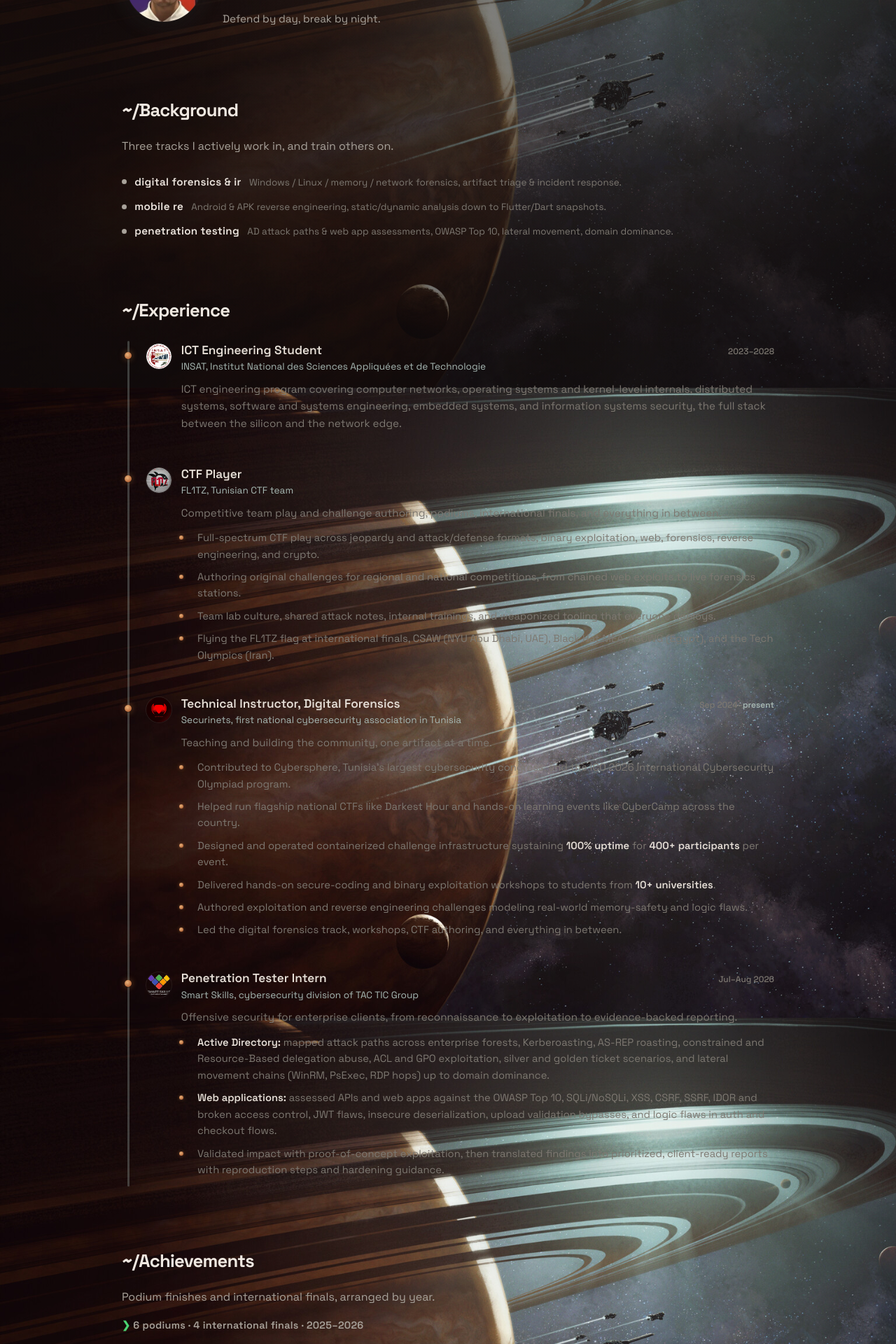
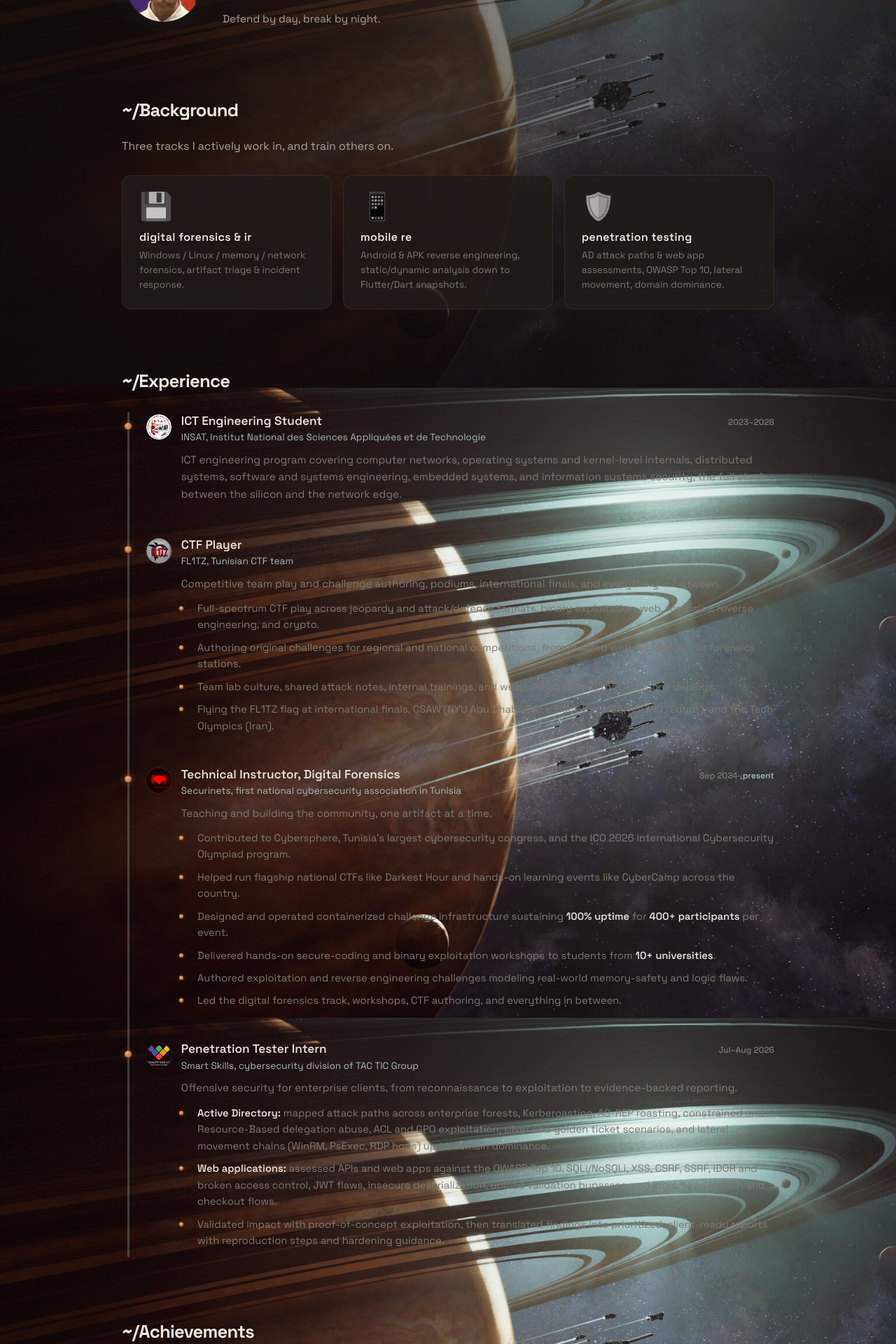
Before and after one commit to 0xZyyz/0xZyyz.github.io, a Jekyll site: the page built from index.html, in a window 1280 px wide. Shown: the part 346-2266 px from the top of the page at 70% size. Built offline with Jekyll 4.4.1, drawn with Linux system fonts in a browser that asks for light colours.

Commit message:
Restyle background section as Securinets-style category cards

```diff
--- a/index.html
+++ b/index.html
@@ -32,19 +32,25 @@
     <p class="section__lede">Three tracks I actively work in, and train others on.</p>
     <ul class="tracks">
       <li class="track track--blue">
-        <span class="track__mark" aria-hidden="true"></span>
+        <span class="track__icon" aria-hidden="true">💾</span>
+        <div class="track__body">
           <h3>digital forensics &amp; ir</h3>
           <span class="track__desc">Windows / Linux / memory / network forensics, artifact triage &amp; incident response.</span>
+        </div>
       </li>
       <li class="track track--violet">
-        <span class="track__mark" aria-hidden="true"></span>
+        <span class="track__icon" aria-hidden="true">📱</span>
+        <div class="track__body">
           <h3>mobile re</h3>
           <span class="track__desc">Android &amp; APK reverse engineering, static/dynamic analysis down to Flutter/Dart snapshots.</span>
+        </div>
       </li>
       <li class="track track--coral">
-        <span class="track__mark" aria-hidden="true"></span>
+        <span class="track__icon" aria-hidden="true">🛡️</span>
+        <div class="track__body">
           <h3>penetration testing</h3>
           <span class="track__desc">AD attack paths &amp; web app assessments, OWASP Top 10, lateral movement, domain dominance.</span>
+        </div>
       </li>
     </ul>
   </section>
--- a/style.css
+++ b/style.css
@@ -727,60 +727,75 @@
 
 .section__lede { margin: 0 0 1.75rem; color: var(--text-secondary); max-width: 60ch; }
 
-/* ---- background: track rows ---- */
+/* ---- background: track cards (Securinets-style categories) ---- */
 .tracks {
   list-style: none;
   margin: 0;
   padding: 0;
   display: grid;
-  gap: 0.85rem;
+  grid-template-columns: repeat(auto-fit, minmax(240px, 1fr));
+  gap: 1rem;
 }
 
 .track {
   --tc: var(--accent);
   position: relative;
   display: flex;
-  align-items: flex-start;
-  gap: 0.7rem;
+  flex-direction: column;
+  gap: 0.85rem;
+  padding: 1.6rem 1.5rem 1.5rem;
+  background: color-mix(in srgb, var(--bg-2) 82%, transparent);
+  border: 1px solid var(--line);
+  border-radius: 14px;
+  backdrop-filter: blur(10px);
+  -webkit-backdrop-filter: blur(10px);
+  transition: transform 0.22s cubic-bezier(0.22, 1, 0.36, 1), box-shadow 0.22s ease, border-color 0.22s ease;
 }
 
 .track--blue   { --tc: #49b1f5; }
 .track--violet { --tc: #a49cfd; }
 .track--coral  { --tc: #f47466; }
 
-.track__mark {
-  flex: 0 0 auto;
-  width: 7px;
-  height: 7px;
-  margin-top: 0.43rem;
-  border-radius: 50%;
-  background: var(--text-secondary);
-}
-
-.track:hover .track__mark {
-  transform: scale(1.2);
-}
+.track:hover {
+  transform: translateY(-4px);
+  border-color: color-mix(in srgb, var(--tc) 55%, var(--line));
+  box-shadow:
+    0 18px 40px -18px color-mix(in srgb, var(--tc) 60%, transparent),
+    0 8px 24px -12px rgba(0, 0, 0, 0.5);
+}
+
+.track__icon {
+  font-size: 2.4rem;
+  line-height: 1;
+  filter: grayscale(1) opacity(0.75);
+  transition: filter 0.25s ease, transform 0.25s ease;
+}
+
+.track:hover .track__icon {
+  filter: grayscale(0) opacity(1);
+  transform: scale(1.08);
+}
+
+.track__body { display: flex; flex-direction: column; gap: 0.3rem; }
 
 .track h3 {
   margin: 0;
-  font: 600 0.95rem var(--mono);
+  font: 600 1rem var(--mono);
   letter-spacing: 0.02em;
   color: var(--text-heading);
-  white-space: nowrap;
 }
 
 .track__desc {
   color: var(--muted);
-  font-size: 0.84rem;
+  font-size: 0.85rem;
+  line-height: 1.55;
   transition: color 0.25s ease;
 }
 
 .track:hover .track__desc { color: var(--text-secondary); }
 
-@media (max-width: 720px) {
-  .track { flex-wrap: wrap; row-gap: 0.1rem; }
-  .track h3 { white-space: normal; }
-  .track__desc { flex-basis: 100%; }
+@media (max-width: 560px) {
+  .tracks { grid-template-columns: 1fr; gap: 0.9rem; }
 }
 
 /* ---- experience ---- */
```
Lines whose indentation alone changed are shown as unchanged.
